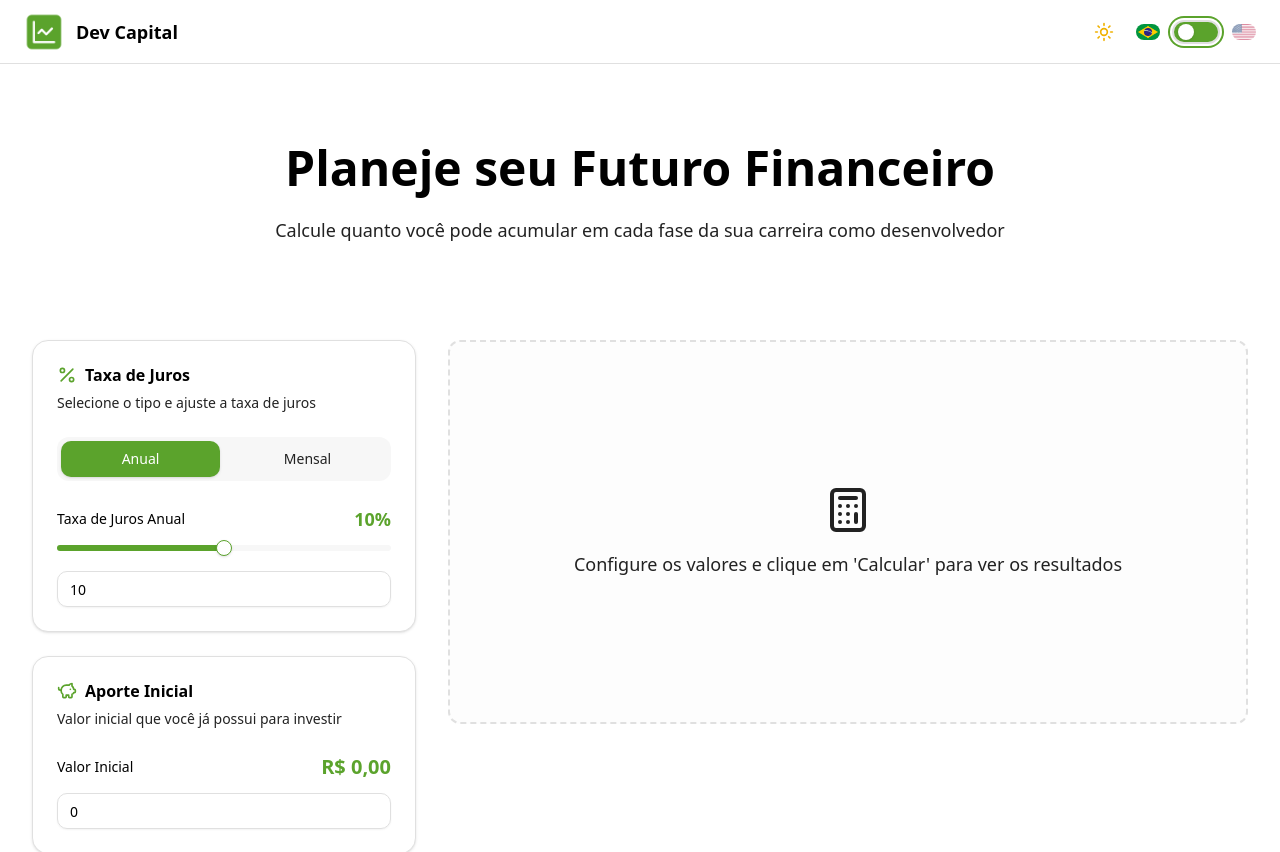
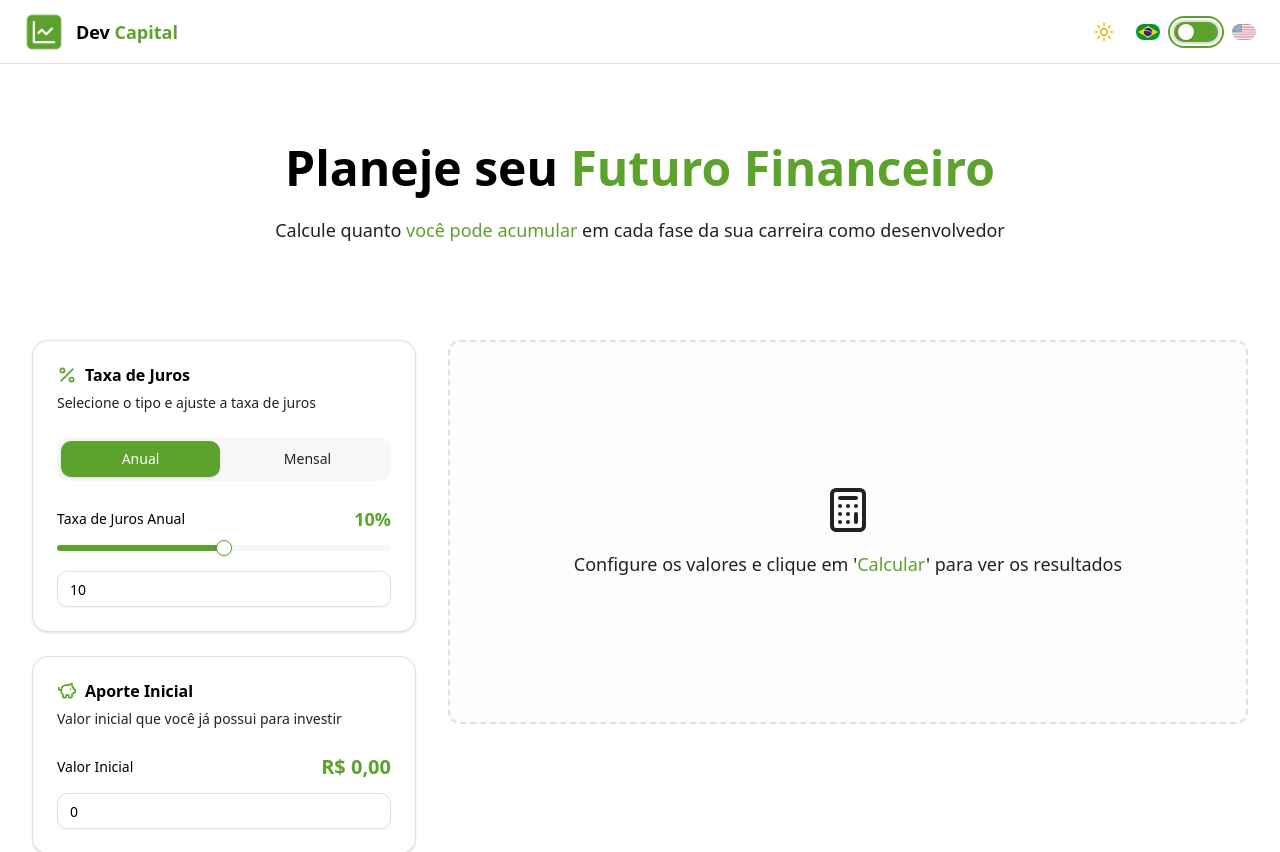
Before and after one commit to CoderRocha/devcapital, a Next.js app: page /dev-capital/ in a window 1280 px wide. Shown: the top 852 px of the page. Built offline with nearby package versions, Linux system fonts and the light colour scheme.

Commit message:
style: adicionado cores primarias em certas partes dos textos

```diff
--- a/src/app/page.tsx
+++ b/src/app/page.tsx
@@ -256,7 +256,28 @@ export default function Home() {
                 <div className="text-center px-4">
                   <Calculator className="size-8 sm:size-12 text-muted-foreground mx-auto mb-3 sm:mb-4" />
                   <p className="text-sm sm:text-base lg:text-lg font-medium text-muted-foreground">
-                    {t("placeholder.message")}
+                    {(() => {
+                      const message = t("placeholder.message")
+                      if (language === "pt") {
+                        const parts = message.split("'Calcular'")
+                        return (
+                          <>
+                            {parts[0]}'
+                            <span className="text-primary">Calcular</span>'
+                            {parts[1]}
+                          </>
+                        )
+                      } else {
+                        const parts = message.split("'Calculate'")
+                        return (
+                          <>
+                            {parts[0]}'
+                            <span className="text-primary">Calculate</span>'
+                            {parts[1]}
+                          </>
+                        )
+                      }
+                    })()}
                   </p>
                 </div>
               </div>
--- a/src/components/calculator/CalculatorHeader.tsx
+++ b/src/components/calculator/CalculatorHeader.tsx
@@ -3,15 +3,59 @@
 import { useLanguage } from "@/contexts/LanguageContext"
 
 export function CalculatorHeader() {
-  const { t } = useLanguage()
+  const { t, language } = useLanguage()
+
+  const renderTitle = () => {
+    const title = t("calculator.title")
+    if (language === "pt") {
+      const parts = title.split("Futuro Financeiro")
+      return (
+        <>
+          {parts[0]}
+          <span className="text-primary">Futuro Financeiro</span>
+        </>
+      )
+    } else {
+      const parts = title.split("Financial Future")
+      return (
+        <>
+          {parts[0]}
+          <span className="text-primary">Financial Future</span>
+        </>
+      )
+    }
+  }
+
+  const renderSubtitle = () => {
+    const subtitle = t("calculator.subtitle")
+    if (language === "pt") {
+      const parts = subtitle.split("você pode acumular")
+      return (
+        <>
+          {parts[0]}
+          <span className="text-primary">você pode acumular</span>
+          {parts[1]}
+        </>
+      )
+    } else {
+      const parts = subtitle.split("you can accumulate")
+      return (
+        <>
+          {parts[0]}
+          <span className="text-primary">you can accumulate</span>
+          {parts[1]}
+        </>
+      )
+    }
+  }
 
   return (
     <div className="text-center py-6 sm:py-8 lg:py-12 max-w-3xl mx-auto px-4">
       <h1 className="text-3xl sm:text-4xl lg:text-5xl font-bold text-foreground mb-3 sm:mb-4 animate-fade-in-up">
-        {t("calculator.title")}
+        {renderTitle()}
       </h1>
       <p className="text-sm sm:text-base lg:text-lg text-muted-foreground animate-fade-in-up-delay-1 mt-4 sm:mt-6">
-        {t("calculator.subtitle")}
+        {renderSubtitle()}
       </p>
     </div>
   )
--- a/src/components/layout/Footer.tsx
+++ b/src/components/layout/Footer.tsx
@@ -11,7 +11,7 @@ export function Footer() {
       <div className="max-w-7xl mx-auto px-4 sm:px-6 lg:px-8">
         <div className="flex flex-col items-center justify-center gap-1.5 sm:gap-2 text-center">
           <p className="text-xs sm:text-sm font-semibold text-foreground">
-            Dev Capital
+            Dev <span className="text-primary">Capital</span>
           </p>
           <p className="text-[10px] sm:text-xs text-muted-foreground px-2">
             {t("footer.copyright", { year: currentYear })}
--- a/src/components/layout/Header.tsx
+++ b/src/components/layout/Header.tsx
@@ -25,7 +25,7 @@ export function Header() {
           className="object-contain w-8 h-8 sm:w-10 sm:h-10"
         />
         <div className="text-base sm:text-lg font-semibold text-foreground">
-          Dev Capital
+          Dev <span className="text-primary">Capital</span>
         </div>
       </button>
       <div className="flex items-center gap-2 sm:gap-3">
```
